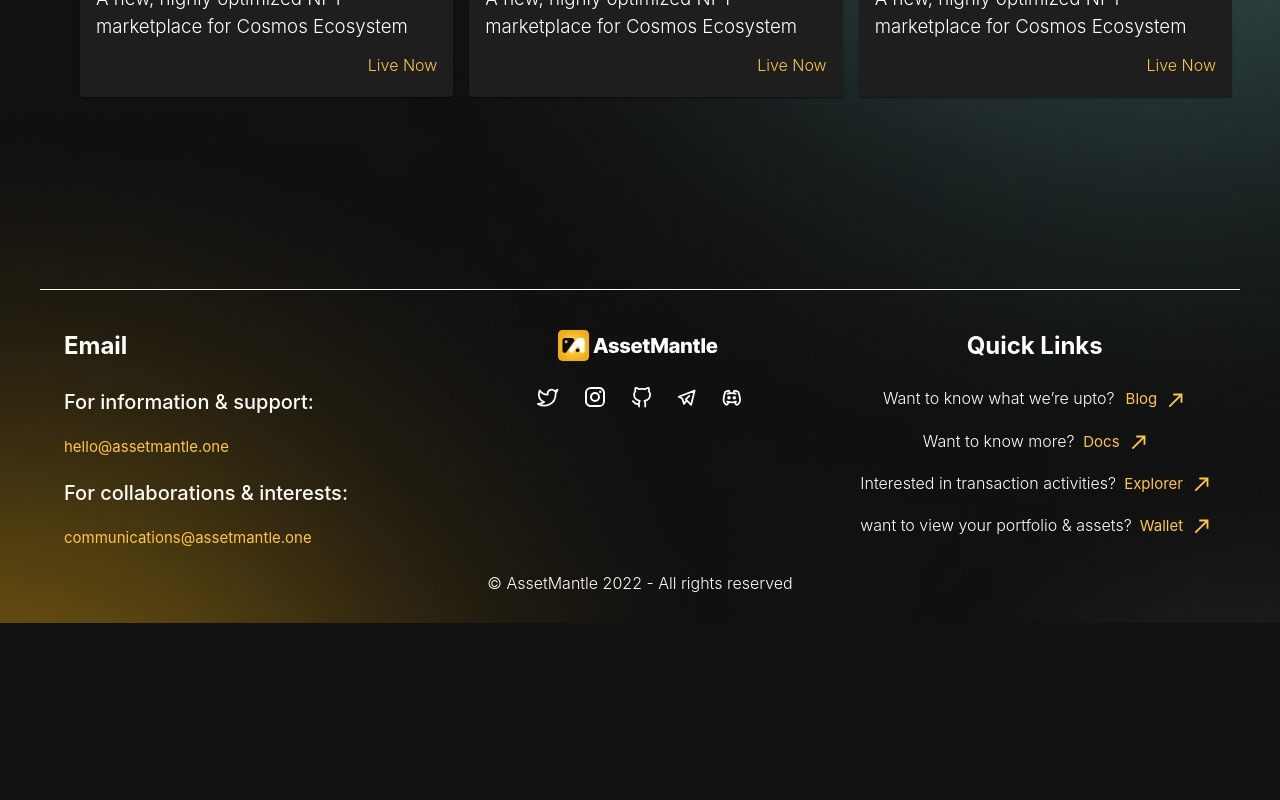
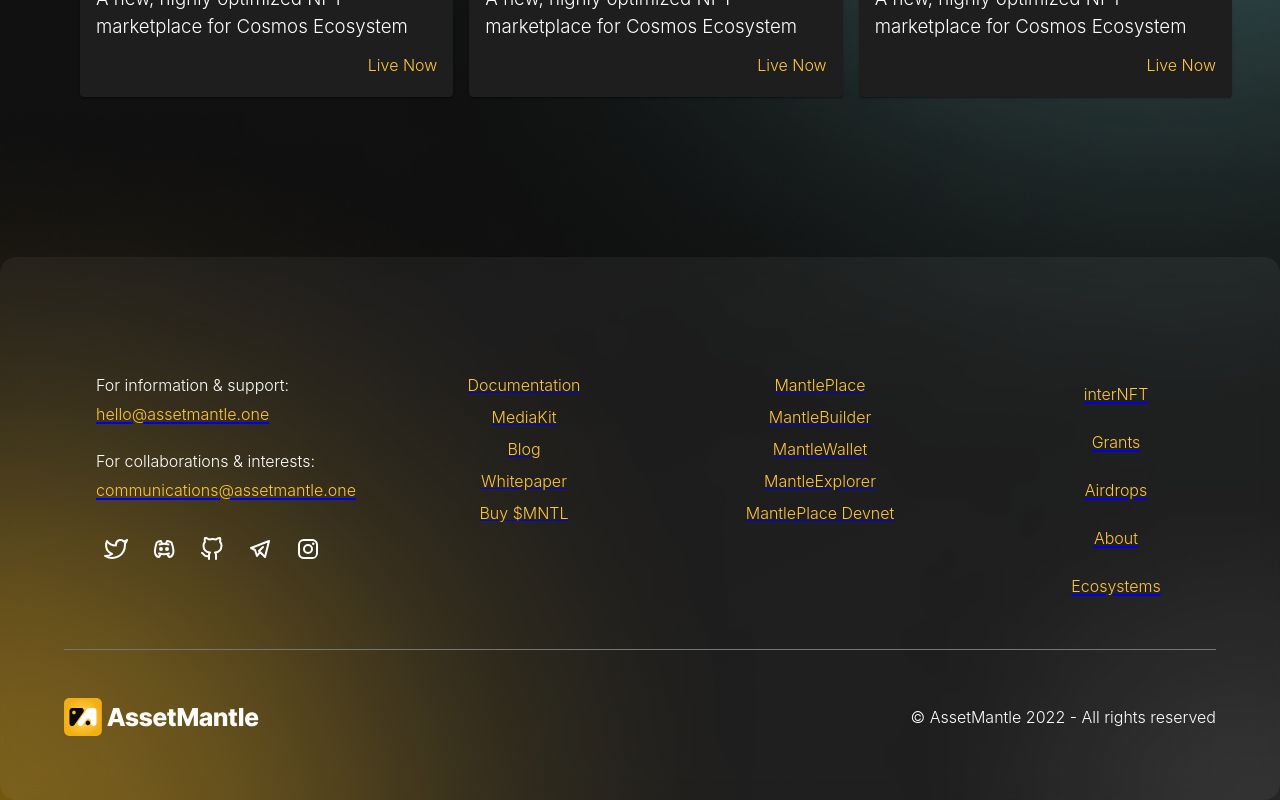
Before and after one commit to AssetMantle/website, a Next.js app: page /ecosystems in a window 1280 px wide. Shown: the part 1545-2345 px from the top of the page. Before the commit the page ends 2168 px from the top, so only its background shows below. Built offline with nearby package versions, Linux system fonts and the light colour scheme.

Commit message:
final commit

```diff
--- a/views/Footer.js
+++ b/views/Footer.js
@@ -2,10 +2,12 @@ import {
   Box,
   Button,
   Container,
+  Divider,
   Fab,
   Fade,
   Grid,
   Link,
+  Paper,
   Stack,
   Typography,
 } from "@mui/material";
@@ -14,14 +16,15 @@ import { FiLinkedin, FiGithub, FiTwitter } from "react-icons/fi";
 import { TbBrandTelegram, TbBrandDiscord } from "react-icons/tb";
 import InstagramIcon from "@mui/icons-material/Instagram";
 import NorthEastIcon from "@mui/icons-material/NorthEast";
-
+import SocialIcons from "../components/SocialIcons";
 import KeyboardArrowUpIcon from "@mui/icons-material/KeyboardArrowUp";
 import PropTypes from "prop-types";
 import useScrollTrigger from "@mui/material/useScrollTrigger";
+import NextLink from "../components/NextLink";
 
 const FooterConfigData = {
   showTopData: true,
-  titleVariant: "h5",
+  titleVariant: "body2",
   colOne: {
     title: "Email",
     list: [
@@ -38,64 +41,121 @@ const FooterConfigData = {
     ],
   },
   colTwo: {
-    image: "/images/Logo.svg",
-    title: "Assetmantle",
+    title: "Placeholder",
     list: [
       {
-        icon: <FiTwitter />,
-        href: "https://twitter.com/AssetMantle",
+        title: "Documentation",
+        link: {
+          text: "Documentation",
+          href: "https://docs.assetmantle.one/",
+        },
       },
       {
-        icon: <InstagramIcon />,
-        href: "https://www.instagram.com/assetmantle/",
+        title: "MediaKit",
+        link: {
+          text: "MediaKit",
+          href: "https://docs.assetmantle.one/MediaKit/",
+        },
       },
       {
-        icon: <FiGithub />,
-        href: "https://github.com/AssetMantle",
-      },
-      {
-        icon: <TbBrandTelegram />,
-        href: "https://t.me/assetmantlechat",
-      },
-      {
-        icon: <TbBrandDiscord />,
-        href: "https://discord.gg/BSdBQ4495d",
-      },
-    ],
-  },
-  colThree: {
-    title: "Quick Links",
-    list: [
-      {
-        title: "Want to know what we’re upto?",
+        title: "Blog",
         link: {
-          icon: <NorthEastIcon />,
           text: "Blog",
           href: "http://blog.assetmantle.one/",
         },
       },
       {
-        title: "Want to know more?",
+        title: "Whitepaper",
         link: {
-          icon: <NorthEastIcon />,
-          text: "Docs",
-          href: "https://docs.assetmantle.one/",
+          text: "Whitepaper",
+          href: "https://docs.assetmantle.one/AssetMantle_Whitepaper/",
         },
       },
       {
-        title: "Interested in transaction activities?",
+        title: "Buy $MNTL",
         link: {
-          icon: <NorthEastIcon />,
-          text: "Explorer",
+          text: "Buy $MNTL",
+          href: "https://app.osmosis.zone/?from=USDC&to=MNTL",
+        },
+      },
+    ],
+  },
+  colThree: {
+    title: "Products",
+    list: [
+      {
+        title: "MantlePlace",
+        link: {
+          text: "MantlePlace",
+          href: "https://marketplace.assetmantle.one/",
+        },
+      },
+      {
+        title: "MantleBuilder",
+        link: {
+          text: "MantleBuilder",
+          href: "https://docs.assetmantle.one/MantleBuilder_Overview/",
+        },
+      },
+      {
+        title: "MantleWallet",
+        link: {
+          text: "MantleWallet",
+          href: "https://wallet.assetmantle.one/",
+        },
+      },
+      {
+        title: "MantleExplorer",
+        link: {
+          text: "MantleExplorer",
           href: "https://explorer.assetmantle.one/",
         },
       },
       {
-        title: "want to view your portfolio & assets?",
+        title: "MantlePlace Devnet",
         link: {
-          icon: <NorthEastIcon />,
-          text: "Wallet",
-          href: "https://wallet.assetmantle.one/",
+          text: "MantlePlace Devnet",
+          href: "https://devnet.assetmantle.one/",
+        },
+      },
+    ],
+  },
+  colFour: {
+    title: "Placeholder",
+    list: [
+      {
+        title: "interNFT",
+        link: {
+          text: "interNFT",
+          href: "https://internft.org/",
+        },
+      },
+      {
+        title: "Grants",
+        link: {
+          text: "Grants",
+          href: "https://grants.assetmantle.one/",
+        },
+      },
+      {
+        title: "Airdrops",
+        link: {
+          text: "Airdrops",
+          href: "https://airdrop.assetmantle.one/",
+        },
+      },
+      {
+        title: "About",
+        link: {
+          text: "About",
+          href: "https://assetmantle.one/about",
+        },
+      },
+      {
+        title: "Ecosystems",
+        link: {
+          text: "Ecosystems",
+          href: "https://assetmantle.one/ecosystems",
         },
       },
     ],
@@ -164,168 +224,145 @@ ScrollTop.propTypes = {
 export default function Footer(props) {
   return (
     <>
-      <Box component="footer" sx={footerStyle}>
-        <Container
-          maxWidth="lg"
-          sx={{
-            borderTop: "1px solid",
-            borderColor: "primary.light",
-            pt: 5,
-          }}
+      <Paper sx={{ py: 8 }} variant="translucent">
+        <Container maxWidth="lg">
+          <Stack
+            spacing={6}
+            // alignItems="stretch"
+            // justifyContent="space-between"
           >
             {FooterConfigData.showTopData === true && (
-            <Grid container spacing={4} sx={{ pb: 3 }}>
-              <Grid item xs={12} sm={6} md={4}>
-                {FooterConfigData.colOne.title && (
-                  <Typography
-                    variant={
-                      FooterConfigData.titleVariant
-                        ? FooterConfigData.titleVariant
-                        : "h5"
-                    }
-                    sx={{
-                      fontWeight: "bold",
-                    }}
-                  >
-                    {FooterConfigData.colOne.title}
-                  </Typography>
-                )}
+              <Grid container spacing={4} backgroundColor="transparent">
+                <Grid item xs={12} sm={6} md={3}>
                   {FooterConfigData.colOne.list &&
                     Array.isArray(FooterConfigData.colOne.list) &&
                     FooterConfigData.colOne.list.length > 0 && (
-                    <Stack sx={{ pt: 3 }} spacing={2}>
-                      {React.Children.toArray(
-                        FooterConfigData.colOne.list.map((item) => (
-                          <Stack spacing={2}>
-                            <Typography variant="h6">{item.title}</Typography>
-                            <Button
-                              component="a"
-                              variant="text"
-                              size="large"
-                              href={item.email && `mailto:${item.email}`}
-                              sx={{
-                                p: 0,
-                                justifyContent: {
-                                  xs: "center",
-                                  sm: "flex-start",
-                                },
-                                textTransform: "lowercase",
-                                // color: "primary.light",
-                                fontWeight: "400",
-                              }}
+                      <Stack
+                        sx={{ pt: 3 }}
+                        spacing={3}
+                        alignItems={{ xs: "center", md: "start" }}
+                      >
+                        {FooterConfigData.colOne.list.map((item, index) => (
+                          <Stack
+                            key={index}
+                            spacing={0.5}
+                            backgroundColor="transparent"
+                            alignItems={{ xs: "center", md: "start" }}
+                          >
+                            <Typography variant="caption">
+                              {item.title}
+                            </Typography>
+                            <NextLink
+                              color="primary.main"
+                              underline="hover"
+                              variant="caption"
                             >
                               {item.text}
-                            </Button>
+                            </NextLink>
                           </Stack>
-                        ))
-                      )}
+                        ))}
+                        <SocialIcons spacing={1} size="small" />
                       </Stack>
                     )}
-              </Grid>
-              <Grid item xs={12} sm={6} md={4}>
-                <Stack spacing={3}>
-                  {FooterConfigData.colTwo.image && (
-                    <img
-                      src={
-                        FooterConfigData.colTwo.image &&
-                        FooterConfigData.colTwo.image
-                      }
-                      alt={
-                        FooterConfigData.colTwo.title &&
-                        FooterConfigData.colTwo.title
-                      }
-                      style={{
-                        width: "min(164px,100%)",
-                        height: "auto",
-                        margin: "auto",
-                      }}
-                    />
-                  )}
-                  {FooterConfigData.colTwo.list &&
-                    Array.isArray(FooterConfigData.colTwo.list) &&
-                    FooterConfigData.colTwo.list.length > 0 && (
-                      <Stack
-                        spacing={3}
-                        direction="row"
-                        sx={{ justifyContent: "center" }}
-                      >
-                        {React.Children.toArray(
-                          FooterConfigData.colTwo.list.map((button) => (
-                            <>
-                              <Link
-                                sx={linkStyles}
-                                component="a"
-                                href={button.href && button.href}
-                                target="_blank"
-                                rel="noopener noreferrer"
-                              >
-                                {button.icon && button.icon}
-                              </Link>
-                            </>
-                          ))
-                        )}
-                      </Stack>
-                    )}
-                </Stack>
                 </Grid>
                 <Grid
                   item
                   xs={12}
                   sm={6}
-                md={4}
+                  md={3}
                   sx={{
                     textAlign: "center",
-                  margin: { xs: 0, sm: "auto", md: 0 },
+                    // margin: { xs: 0, sm: "auto", md: 0 },
                   }}
                 >
-                {FooterConfigData.colThree.title && (
+                  {FooterConfigData.colTwo.list &&
+                    Array.isArray(FooterConfigData.colTwo.list) &&
+                    FooterConfigData.colTwo.list.length > 0 && (
+                      <Stack sx={{ pt: 3 }} spacing={2}>
+                        {FooterConfigData.colTwo.list.map((item, index) => (
                           <Typography
-                    variant={
-                      FooterConfigData.titleVariant
-                        ? FooterConfigData.titleVariant
-                        : "h5"
-                    }
+                            variant="caption"
+                            key={`${index}sa${item}`}
+                          >
+                            <NextLink
+                              color="primary.main"
+                              underline="hover"
+                              variant="caption"
+                            >
+                              {item.link.text}
+                            </NextLink>
+                          </Typography>
+                        ))}
+                      </Stack>
+                    )}
+                </Grid>
+                <Grid
+                  item
+                  xs={12}
+                  sm={6}
+                  md={3}
                   sx={{
-                      fontWeight: "bold",
+                    textAlign: "center",
+                    // margin: { xs: 0, sm: "auto", md: 0 },
                   }}
                 >
-                    {FooterConfigData.colThree.title}
-                  </Typography>
-                )}
                   {FooterConfigData.colThree.list &&
                     Array.isArray(FooterConfigData.colThree.list) &&
                     FooterConfigData.colThree.list.length > 0 && (
                       <Stack sx={{ pt: 3 }} spacing={2}>
-                      {React.Children.toArray(
-                        FooterConfigData.colThree.list.map((item) => (
-                          <Typography variant="caption">
-                            {item.title}
-                            <Button
-                              component="a"
-                              variant="text"
-                              size="large"
-                              href={item.link.href && item.link.href}
-                              sx={{
-                                p: 0,
-                                ml: 1,
-                                width: "max-content",
-                                textTransform: "Capitalize",
-                                fontWeight: "400",
-                              }}
-                              target="_blank"
-                              rel="noopener noreferrer"
-                              endIcon={item.link.icon && item.link.icon}
+                        {FooterConfigData.colThree.list.map((item, index) => (
+                          <Typography
+                            variant="caption"
+                            key={`${index}sa${item}`}
+                          >
+                            <NextLink
+                              color="primary.main"
+                              underline="hover"
+                              variant="caption"
                             >
                               {item.link.text}
-                            </Button>
+                            </NextLink>
                           </Typography>
-                        ))
+                        ))}
+                      </Stack>
                     )}
+                </Grid>
+                <Grid
+                  item
+                  xs={12}
+                  sm={6}
+                  md={3}
+                  sx={{
+                    textAlign: "center",
+                    // margin: { xs: 0, sm: "auto", md: 0 },
+                  }}
+                >
+                  {FooterConfigData.colFour.list &&
+                    Array.isArray(FooterConfigData.colFour.list) &&
+                    FooterConfigData.colFour.list.length > 0 && (
+                      <Stack sx={{ pt: 3 }} spacing={2}>
+                        {FooterConfigData.colFour.list.map((item, index) => (
+                          <NextLink
+                            color="primary.main"
+                            underline="hover"
+                            variant="caption"
+                          >
+                            {item.link.text}
+                          </NextLink>
+                        ))}
                       </Stack>
                     )}
                 </Grid>
               </Grid>
             )}
+            <Divider sx={{ borderColor: "grey.600" }} />
+            <Stack
+              spacing={2}
+              direction={{ xs: "column", sm: "row" }}
+              justifyContent="space-between"
+              alignItems="center"
+            >
+              <img src="/static/Logo.svg" style={{ maxWidth: "200px" }}></img>
               <Typography
                 variant="caption"
                 component="p"
@@ -333,8 +370,10 @@ export default function Footer(props) {
               >
                 © AssetMantle {new Date().getFullYear()} - All rights reserved{" "}
               </Typography>
+            </Stack>
+          </Stack>
         </Container>
-      </Box>
+      </Paper>
       <ScrollTop {...props}>
         <Fab
           size="small"
```
Lines whose indentation alone changed are shown as unchanged.
